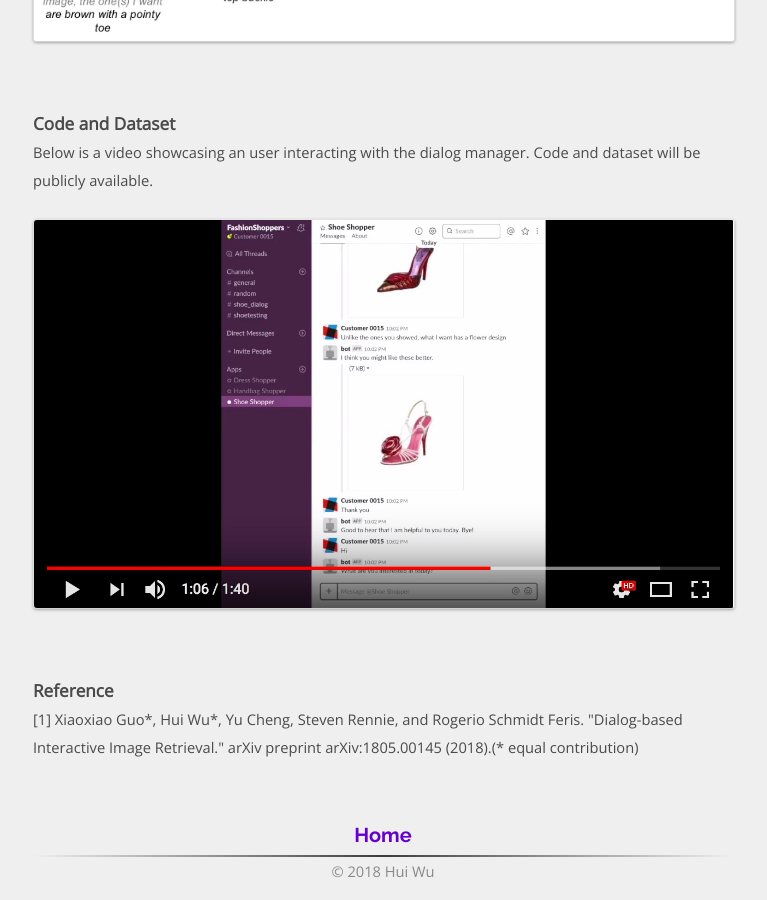
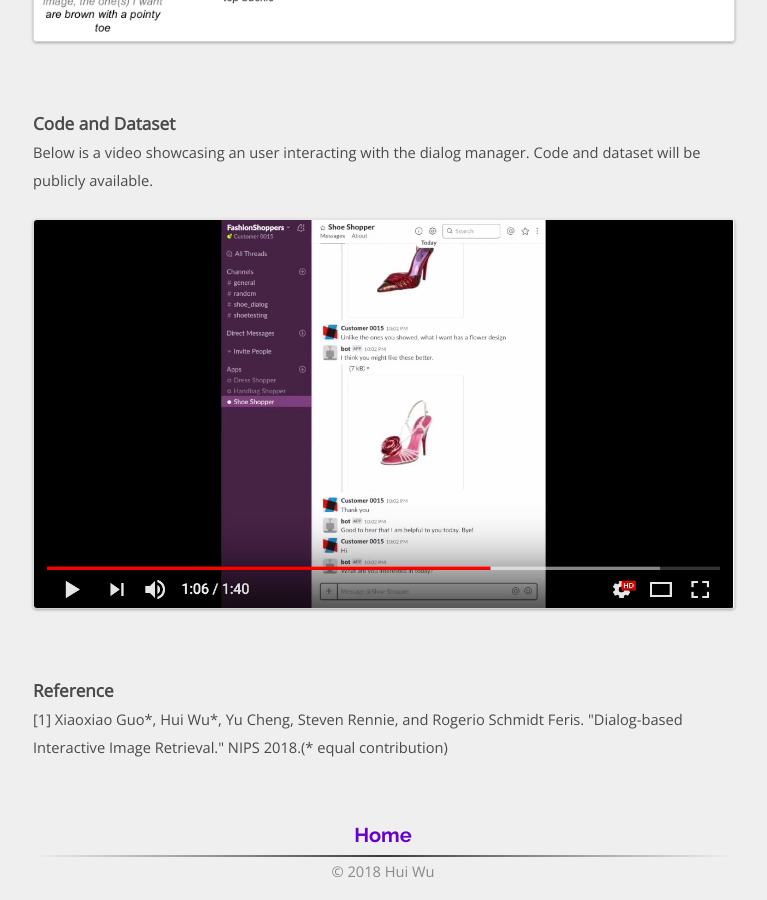
Before and after one commit to spacew/spacew.github.io, a Jekyll site: the page built from _posts/2018-04-25-fashion.markdown, in a window 1280 px wide and 900 px high, scrolled down 2184 px. Shown: the whole window, without its empty margins (257-1024 px from the left). Built offline with Jekyll 4.4.1, drawn with Linux system fonts in a browser that asks for light colours.

Commit message:
Update 2018-04-25-fashion.markdown

```diff
--- a/_posts/2018-04-25-fashion.markdown
+++ b/_posts/2018-04-25-fashion.markdown
@@ -75,5 +75,5 @@
 ### Reference
 
 <p>
-  [1] Xiaoxiao Guo*, Hui Wu*, Yu Cheng, Steven Rennie, and Rogerio Schmidt Feris. "Dialog-based Interactive Image Retrieval." arXiv preprint arXiv:1805.00145 (2018).(* equal contribution)
+  [1] Xiaoxiao Guo*, Hui Wu*, Yu Cheng, Steven Rennie, and Rogerio Schmidt Feris. "Dialog-based Interactive Image Retrieval." NIPS 2018.(* equal contribution)
 </p>
```
